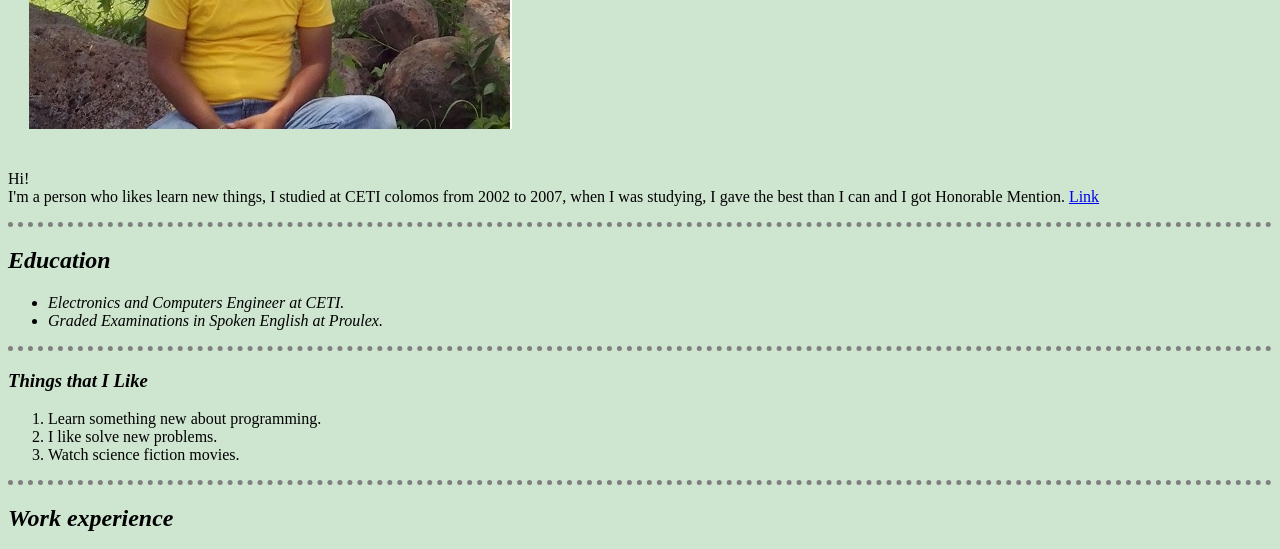
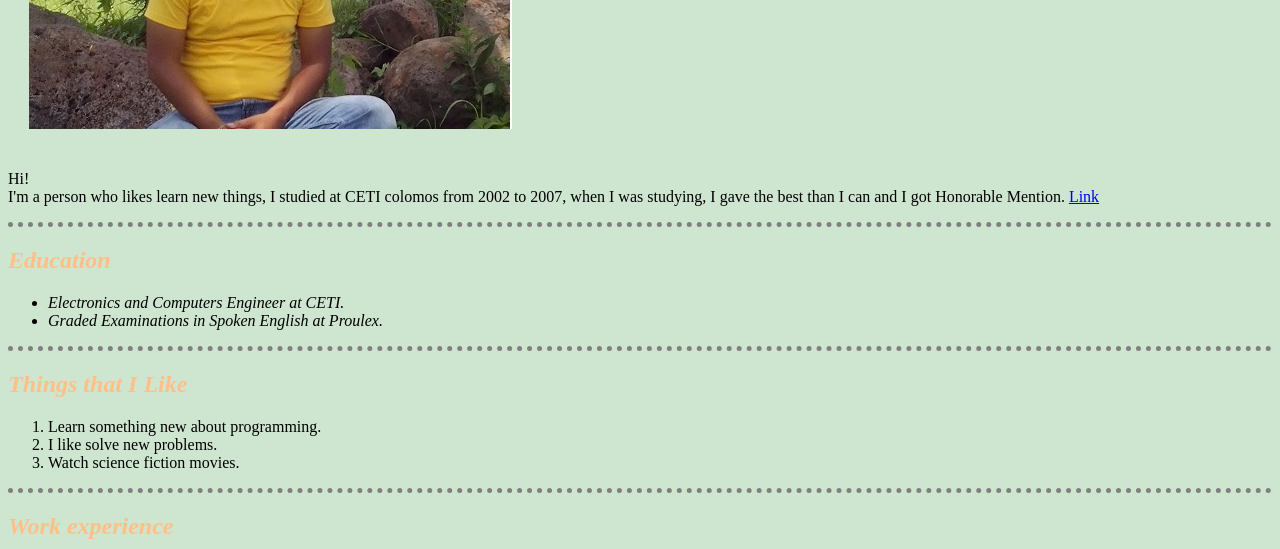
Before and after one commit to auscultarem/CV, a plain HTML site: page index.html in a window 1280 px wide. Shown: the part 249-798 px from the top of the page. Drawn offline with Linux system fonts and the light colour scheme.

Commit message:
Updating styles ans index.html

```diff
--- a/CSS/styles.css
+++ b/CSS/styles.css
@@ -1,4 +1,6 @@
-
+h2{
+ color: #FFBF86;
+}
 body{
 background-color: #CEE5D0;
 }
--- a/index.html
+++ b/index.html
@@ -36,7 +36,7 @@
         </p>
         <hr>
 
-        <h3><strong><em>Things that I Like</em></strong></h3>
+        <h2><strong><em>Things that I Like</em></strong></h2>
         <ol>
             <li>Learn something new about programming.</li>
             <li>I like solve new problems.</li>
```
